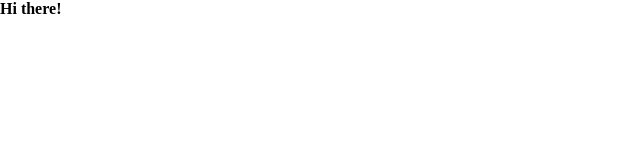
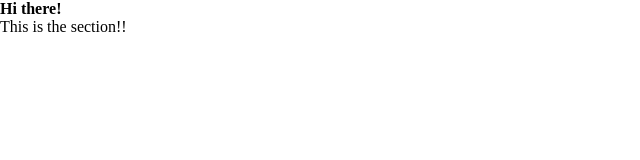
Before and after one commit to edmondtam1/aws-static-website, a plain HTML site: page index.html in a window 1280 px wide. Shown: the whole page, without its empty margins (0-640 px from the left). Drawn offline with Linux system fonts and the light colour scheme.

Commit message:
Making a change

```diff
--- a/index.html
+++ b/index.html
@@ -12,6 +12,7 @@
 
   <body>
     <h1>Hi there!</h1>
+    <section>This is the section!!</section>
   </body>
 
 </html>
```
